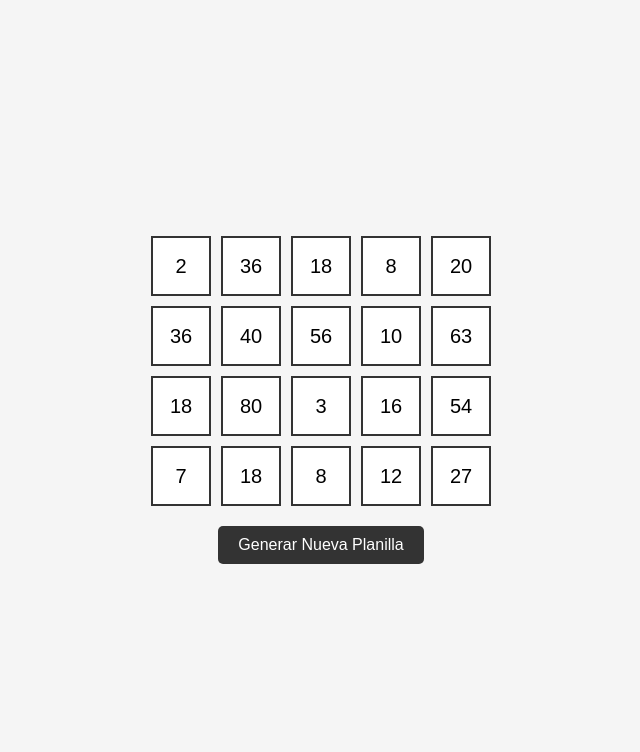
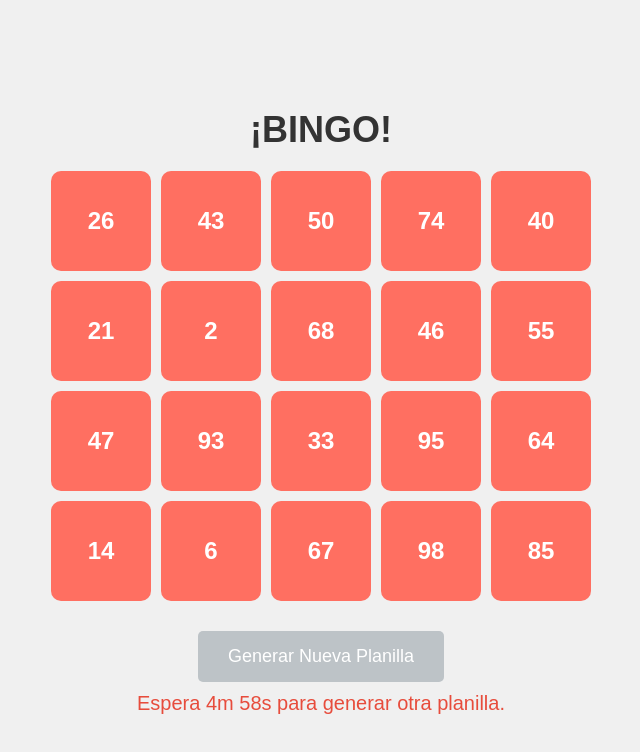
Before and after one commit to mathableclas/BINGOMATH, a plain HTML site: page index.html in a window 1280 px wide. Both pictures are taken after a click on the button "Generar Nueva Planilla". Shown: the whole page, without its empty margins (319-959 px from the left). Drawn offline with Linux system fonts and the light colour scheme.

Commit message:
Update index.html

```diff
--- a/index.html
+++ b/index.html
@@ -3,88 +3,143 @@
 <head>
     <meta charset="UTF-8">
     <meta name="viewport" content="width=device-width, initial-scale=1.0">
-    <title>Planilla de Bingo con Tablas de Multiplicar</title>
+    <title>¡BINGO!</title>
     <style>
         body {
-            font-family: Arial, sans-serif;
+            font-family: 'Arial', sans-serif;
+            display: flex;
+            flex-direction: column;
+            align-items: center;
+            justify-content: center;
+            height: 100vh;
+            margin: 0;
+            background-color: #f0f0f0;
+        }
+        h1 {
+            margin-bottom: 20px;
+            font-size: 36px;
+            color: #333;
+        }
+        #bingoCard {
+            display: grid;
+            grid-template-columns: repeat(5, 100px);
+            grid-template-rows: repeat(4, 100px);
+            gap: 10px;
+            margin-bottom: 20px;
+        }
+        .bingo-number {
             display: flex;
             justify-content: center;
             align-items: center;
-            height: 100vh;
+            font-size: 24px;
+            font-weight: bold;
+            background-color: #ff6f61;
+            color: white;
+            border-radius: 10px;
+            cursor: pointer;
+            transition: transform 0.2s ease, background-color 0.2s ease;
+        }
+        .bingo-number:hover {
+            transform: scale(1.1);
+        }
+        .marked {
+            background-color: #4CAF50 !important;
+        }
+        .controls {
+            display: flex;
             flex-direction: column;
-            background-color: #f5f5f5;
-            margin: 0;
-        }
-        .bingo-card {
-            display: grid;
-            grid-template-columns: repeat(5, 60px);
-            grid-template-rows: repeat(4, 60px);
-            gap: 10px;
-            margin-bottom: 20px;
-        }
-        .bingo-card div {
-            display: flex;
-            justify-content: center;
             align-items: center;
-            background-color: white;
-            border: 2px solid #333;
-            font-size: 20px;
-            cursor: pointer;
-        }
-        .bingo-card div.marked {
-            background-color: #4caf50;
-            color: white;
         }
         button {
-            padding: 10px 20px;
-            font-size: 16px;
+            padding: 15px 30px;
+            font-size: 18px;
             cursor: pointer;
-            background-color: #333;
+            margin: 10px;
+            background-color: #3498db;
             color: white;
             border: none;
             border-radius: 5px;
+            transition: background-color 0.3s ease;
+        }
+        button:hover {
+            background-color: #2980b9;
+        }
+        button:disabled {
+            background-color: #bdc3c7;
+            cursor: not-allowed;
+        }
+        .timer {
+            font-size: 20px;
+            color: #e74c3c;
         }
     </style>
 </head>
 <body>
 
-    <div class="bingo-card" id="bingoCard"></div>
-    <button onclick="generateBingoCard()">Generar Nueva Planilla</button>
+    <h1>¡BINGO!</h1>
+
+    <div id="bingoCard"></div>
+
+    <div class="controls">
+        <button id="generateButton" onclick="generateBingoCard()">Generar Nueva Planilla</button>
+        <div class="timer" id="timer"></div>
+    </div>
 
     <script>
+        let cooldownTime = 5 * 60 * 1000; // 5 minutos en milisegundos
+        let lastGenerationTime = 0;
+        let cooldownInterval;
+
         function generateBingoCard() {
-            const card = document.getElementById('bingoCard');
-            card.innerHTML = '';
-
-            // Generar todos los resultados de las tablas de multiplicar del 1 al 10
-            const results = [];
-            for (let i = 1; i <= 10; i++) {
-                for (let j = 1; j <= 10; j++) {
-                    results.push(i * j);
-                }
+            const currentTime = new Date().getTime();
+            if (currentTime - lastGenerationTime < cooldownTime) {
+                alert("Debes esperar 5 minutos antes de generar una nueva planilla.");
+                return;
             }
 
-            // Seleccionar 20 resultados aleatorios
-            const selectedResults = [];
-            while (selectedResults.length < 20) {
-                const randomIndex = Math.floor(Math.random() * results.length);
-                const result = results.splice(randomIndex, 1)[0];
-                selectedResults.push(result);
-            }
+            const bingoCard = document.getElementById('bingoCard');
+            bingoCard.innerHTML = '';
+            let numbers = generateUniqueNumbers(20, 1, 100);
 
-            // Crear celdas con los resultados seleccionados
-            selectedResults.forEach(result => {
+            numbers.forEach(number => {
                 const cell = document.createElement('div');
-                cell.textContent = result;
-                cell.addEventListener('click', () => {
-                    cell.classList.toggle('marked');
-                });
-                card.appendChild(cell);
+                cell.className = 'bingo-number';
+                cell.textContent = number;
+                cell.onclick = () => cell.classList.toggle('marked');
+                bingoCard.appendChild(cell);
             });
+
+            lastGenerationTime = currentTime;
+            document.getElementById('generateButton').disabled = true;
+            startCooldown();
         }
 
-        // Generar una planilla inicial al cargar la página
-        generateBingoCard();
+        function generateUniqueNumbers(count, min, max) {
+            const numbers = new Set();
+            while (numbers.size < count) {
+                const randomNum = Math.floor(Math.random() * (max - min + 1)) + min;
+                numbers.add(randomNum);
+            }
+            return Array.from(numbers);
+        }
+
+        function startCooldown() {
+            const endTime = lastGenerationTime + cooldownTime;
+            cooldownInterval = setInterval(() => {
+                const currentTime = new Date().getTime();
+                const timeLeft = Math.max(0, endTime - currentTime);
+
+                if (timeLeft === 0) {
+                    clearInterval(cooldownInterval);
+                    document.getElementById('generateButton').disabled = false;
+                    document.getElementById('timer').textContent = '';
+                } else {
+                    const minutes = Math.floor(timeLeft / 60000);
+                    const seconds = Math.floor((timeLeft % 60000) / 1000);
+                    document.getElementById('timer').textContent = `Espera ${minutes}m ${seconds}s para generar otra planilla.`;
+                }
+            }, 1000);
+        }
     </script>
 
 </body>
```
